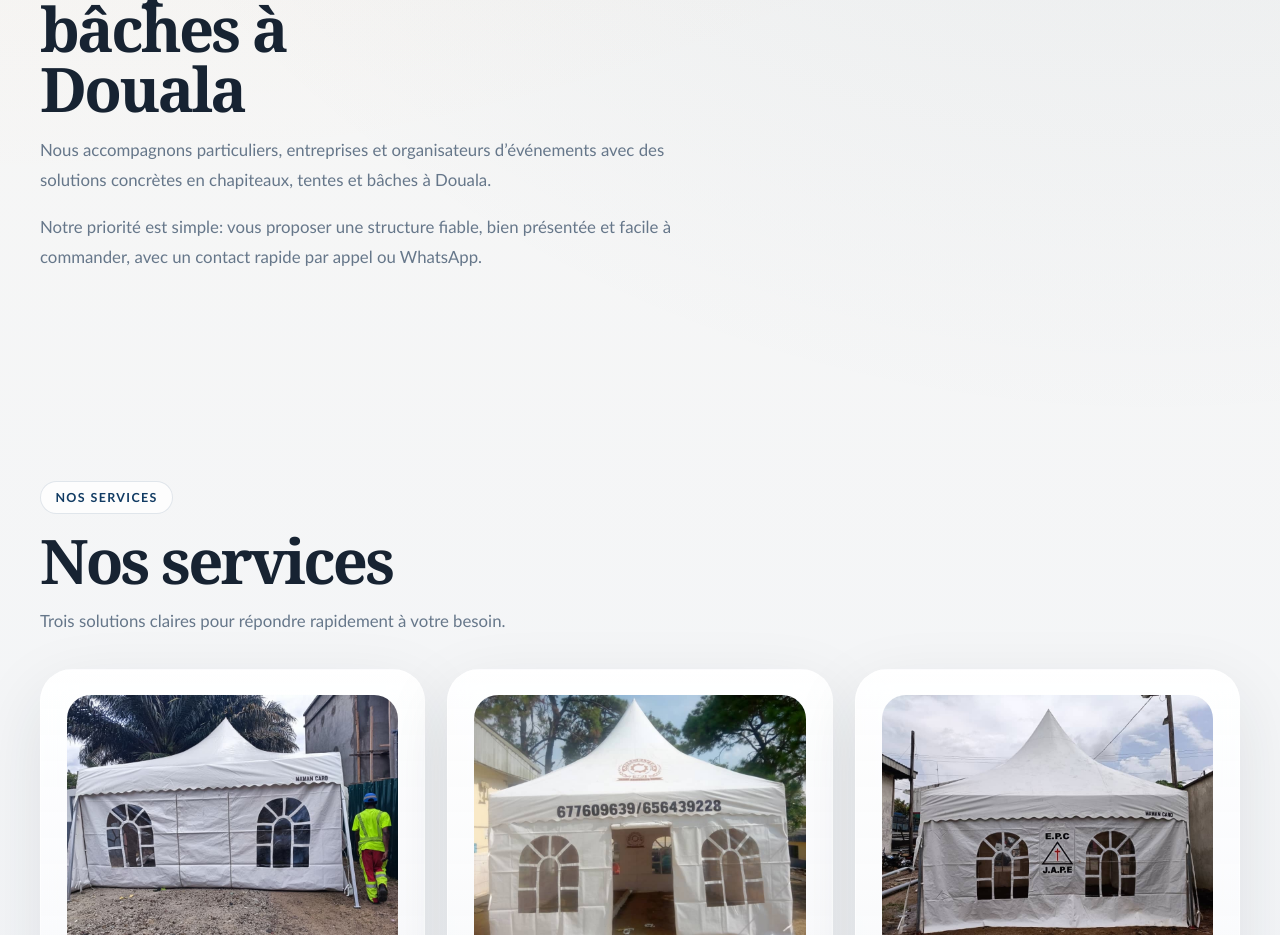
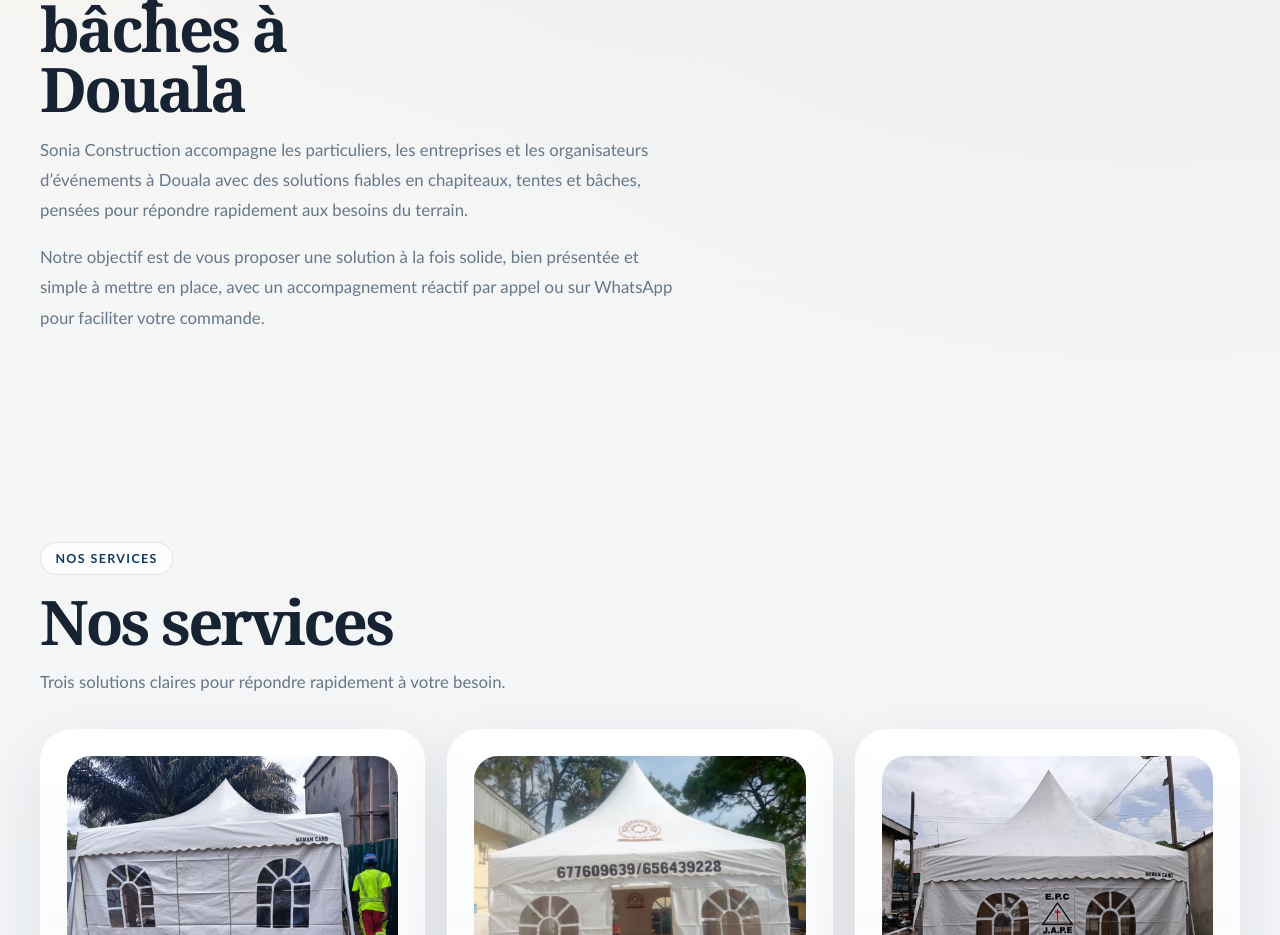
Before and after one commit to larrypops/sonia-construction, a Next.js app: page / in a window 1280 px wide. Shown: the part 1900-2835 px from the top of the page. Built offline with nearby package versions, Linux system fonts and the light colour scheme.

Commit message:
Refine local partner intro section

```diff
--- a/app/page.tsx
+++ b/app/page.tsx
@@ -99,14 +99,15 @@ export default function HomePage() {
               Votre partenaire local pour les chapiteaux et bâches à Douala
             </h2>
             <p className="section-copy" style={{ marginTop: "1rem" }}>
-              Nous accompagnons particuliers, entreprises et organisateurs
-              d’événements avec des solutions concrètes en chapiteaux, tentes et
-              bâches à Douala.
+              Sonia Construction accompagne les particuliers, les entreprises et les
+              organisateurs d’événements à Douala avec des solutions fiables en
+              chapiteaux, tentes et bâches, pensées pour répondre rapidement aux
+              besoins du terrain.
             </p>
             <p className="section-copy" style={{ marginTop: "1rem" }}>
-              Notre priorité est simple: vous proposer une structure fiable, bien
-              présentée et facile à commander, avec un contact rapide par appel ou
-              WhatsApp.
+              Notre objectif est de vous proposer une solution à la fois solide,
+              bien présentée et simple à mettre en place, avec un accompagnement
+              réactif par appel ou sur WhatsApp pour faciliter votre commande.
             </p>
           </AnimatedSection>
         </div>
```
